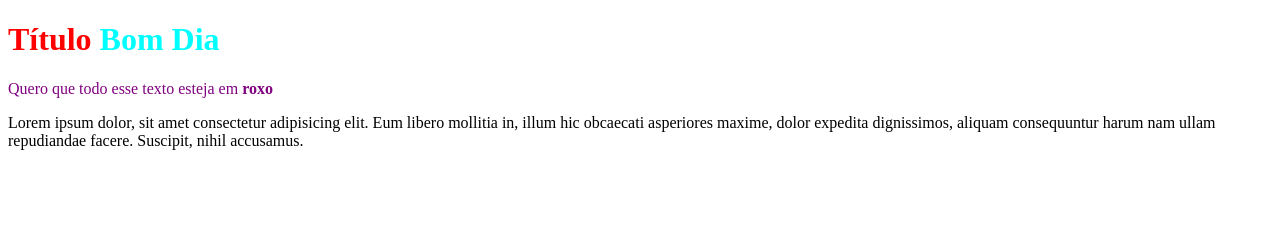
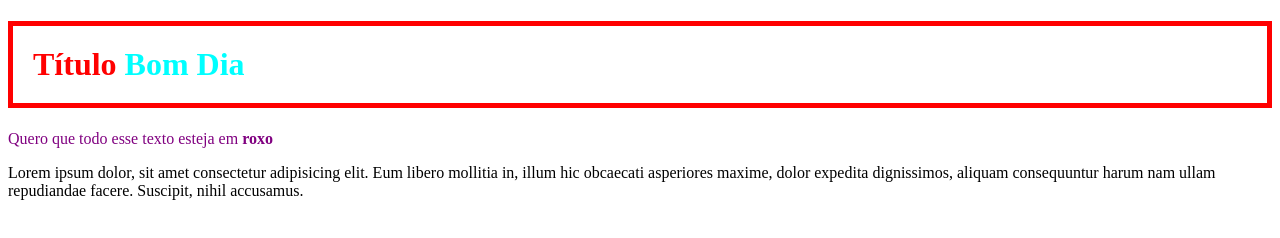
Before and after one commit to regiskim02/first, a plain HTML site: page css/index.html in a window 1280 px wide. Drawn offline with Linux system fonts and the light colour scheme.

Commit message:
learning-css

```diff
--- a/css/style.css
+++ b/css/style.css
@@ -1,4 +1,6 @@
 h1{
+    border: 5px solid red;
+    padding: 20px 20px;
     color: red;
 }
 strong{
```
